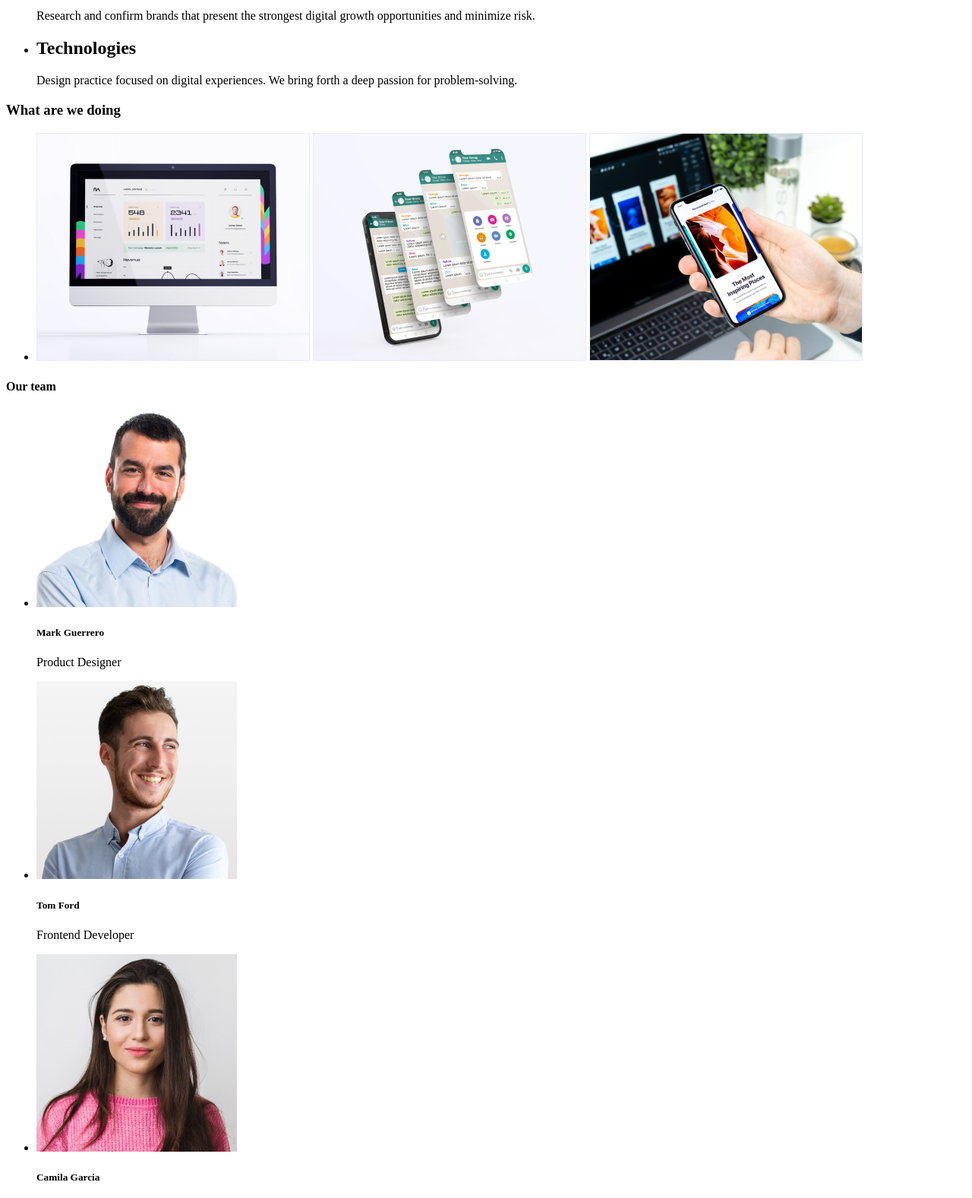
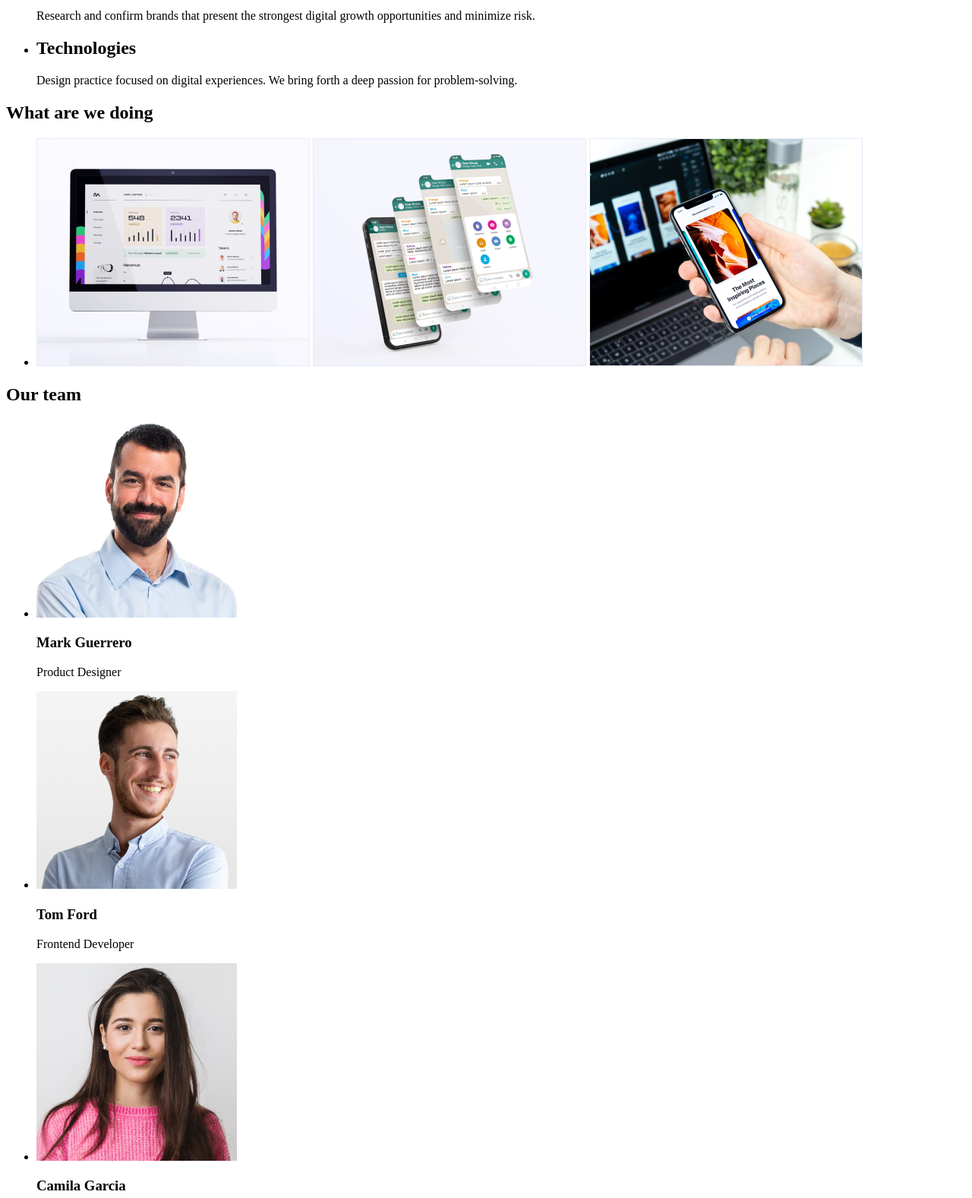
Before and after one commit to VeronikaKras/goit-markup-hw-01, a plain HTML site: page index.html in a window 1280 px wide. Shown: the part 460-2037 px from the top of the page at 76% size. Drawn offline with Linux system fonts and the light colour scheme.

Commit message:
Update index.html

```diff
--- a/index.html
+++ b/index.html
@@ -18,21 +18,17 @@
         </ul>
       </nav>
 
-      <div>
       <ul>
         <li><a href="info@devstudio.com">info@devstudio.com</a></li>
         <li><a href="+110001111111">+11 (000) 111-11-11</a></li>
       </ul>
-      </div>
     </header>
 
     <main>
-      <div>
       <section>
         <h1>Effective Solutions for Your Business</h1>
         <button type="button">Order service</button>
       </section>
-      </div>
 
       <section>
         <ul>
@@ -68,7 +64,7 @@
       </section>
 
       <section>
-        <h3>What are we doing</h3>
+        <h2>What are we doing</h2>
         <ul>
           <li>
             <img
@@ -83,26 +79,26 @@
       </section>
 
       <section>
-        <h4>Our team</h4>
+        <h2>Our team</h2>
         <ul>
           <li>
             <img src="./images/imageshw01/img4.jpg" alt="face" width="264" />
-            <h5>Mark Guerrero</h5>
+            <h3>Mark Guerrero</h3>
             <p>Product Designer</p>
           </li>
           <li>
             <img src="./images/imageshw01/img5.jpg" alt="face" width="264" />
-            <h5>Tom Ford</h5>
+            <h3>Tom Ford</h3>
             <p>Frontend Developer</p>
           </li>
           <li>
             <img src="./images/imageshw01/img6.jpg" alt="face" width="264" />
-            <h5>Camila Garcia</h5>
+            <h3>Camila Garcia</h3>
             <p>Marketing</p>
           </li>
           <li>
             <img src="./images/imageshw01/img7.jpg" alt="face" width="264" />
-            <h5>Daniel Wilson</h5>
+            <h3>Daniel Wilson</h3>
             <p>UI Designer</p>
           </li>
         </ul>
```
Lines whose indentation alone changed are shown as unchanged.
